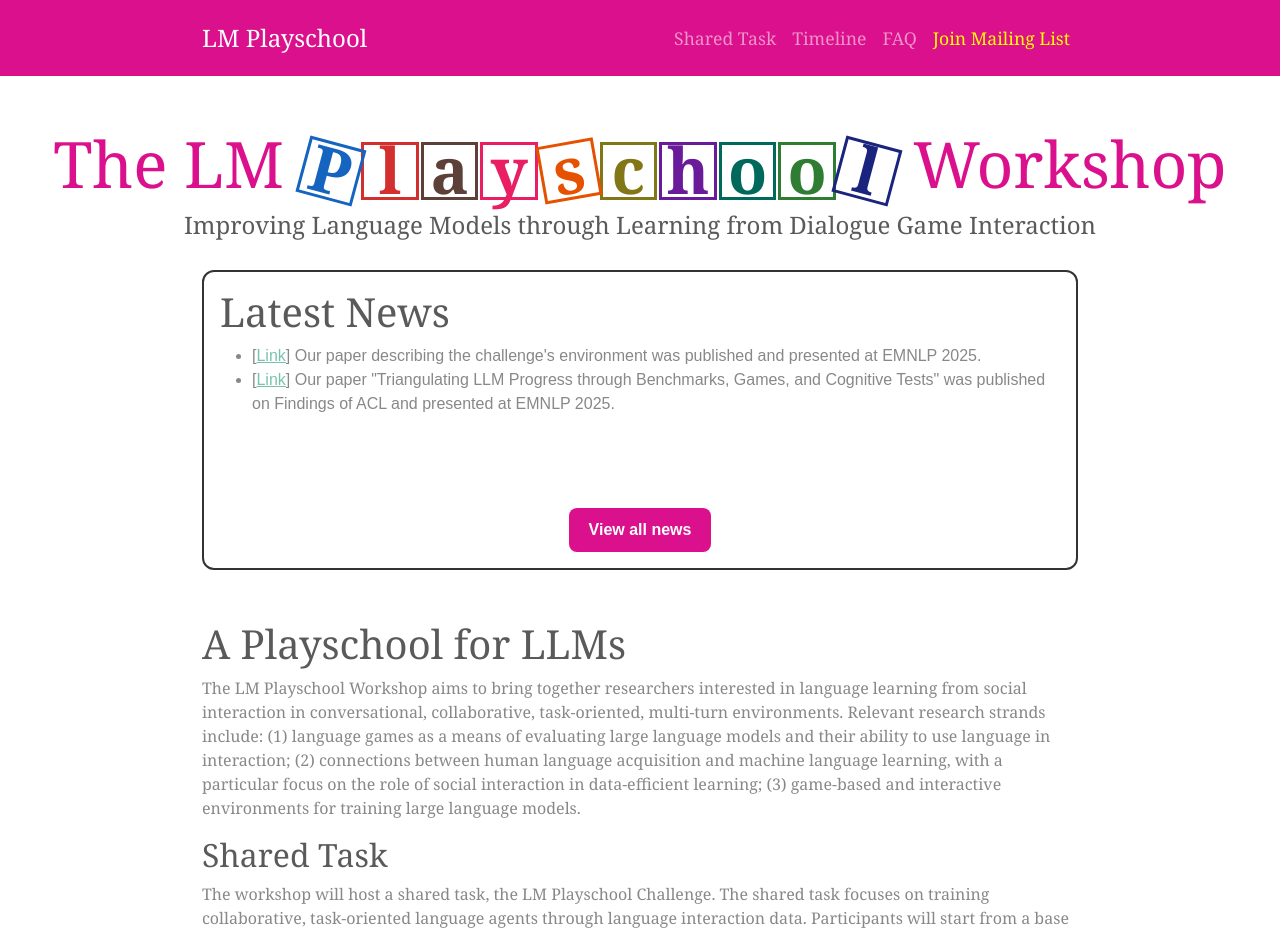
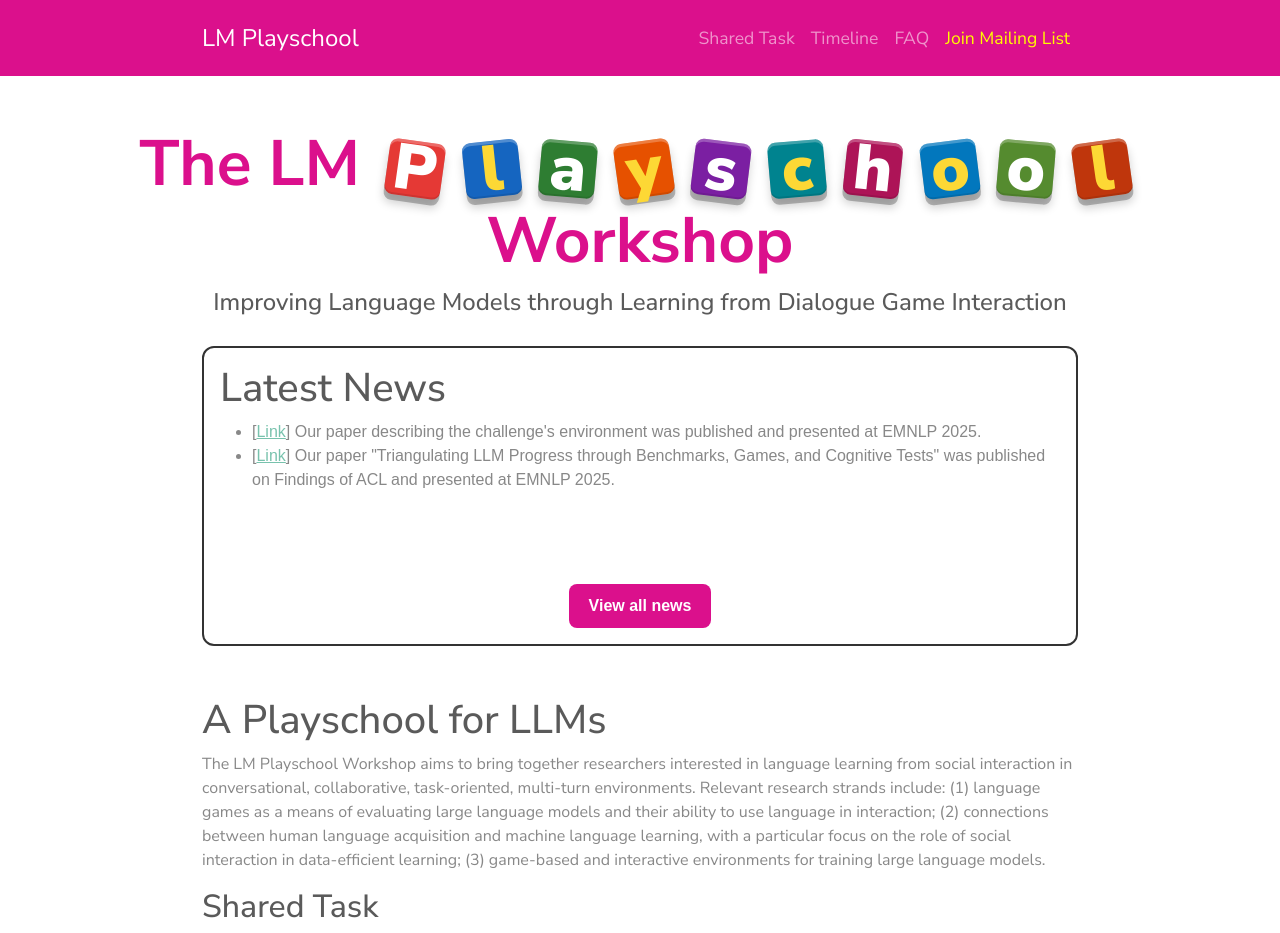
Before and after one commit to lm-playschool/lm-playschool.github.io, a Jekyll site: the page built from index.md, in a window 1280 px wide. Shown: the top 933 px of the page. Built offline with Jekyll 4.4.1, drawn with Linux system fonts in a browser that asks for light colours; our own code applies the rules of GitHub Pages for plain Markdown files.

Commit message:
Switch to Nunito Sans font and foam puzzle tile style for Playschool letters

```diff
--- a/_includes/head.html
+++ b/_includes/head.html
@@ -3,6 +3,7 @@
   <meta http-equiv="X-UA-Compatible" content="IE=edge">
   <meta name="viewport" content="width=device-width, initial-scale=1">
   {%- seo -%}
+  <link href="https://fonts.googleapis.com/css2?family=Nunito+Sans:ital,wght@0,400;0,500;0,700;0,900;1,400&display=swap" rel="stylesheet">
   <link rel="stylesheet" href="{{ "/assets/main.css" | relative_url }}">
   {%- feed_meta -%}
   <script src="{{ "/assets/javascript/bootstrap/bootstrap.bundle.min.js" | relative_url }}"></script>
--- a/_layouts/home.html
+++ b/_layouts/home.html
@@ -4,7 +4,7 @@ layout: default
 <article>
   <div>
     <header class="header-home">
-      <h1 class="site-title">The LM <span class="ps-letter" style="color:#1565C0;transform:rotate(15deg)">P</span><span class="ps-letter" style="color:#D32F2F">l</span><span class="ps-letter" style="color:#5D4037">a</span><span class="ps-letter" style="color:#E91E63">y</span><span class="ps-letter" style="color:#E65100;transform:rotate(-10deg)">s</span><span class="ps-letter" style="color:#827717">c</span><span class="ps-letter" style="color:#6A1B9A">h</span><span class="ps-letter" style="color:#00695C">o</span><span class="ps-letter" style="color:#2E7D32">o</span><span class="ps-letter" style="color:#1A237E;transform:rotate(15deg)">l</span> Workshop</h1>
+      <h1 class="site-title">The LM <span class="ps-letter" style="--tile:#E53935;--letter:#FFFFFF;transform:rotate(8deg)">P</span><span class="ps-letter" style="--tile:#1565C0;--letter:#FDD835;transform:rotate(-6deg)">l</span><span class="ps-letter" style="--tile:#2E7D32;--letter:#FFFFFF;transform:rotate(5deg)">a</span><span class="ps-letter" style="--tile:#E65100;--letter:#FDD835;transform:rotate(-8deg)">y</span><span class="ps-letter" style="--tile:#7B1FA2;--letter:#FFFFFF;transform:rotate(7deg)">s</span><span class="ps-letter" style="--tile:#00838F;--letter:#FDD835;transform:rotate(-5deg)">c</span><span class="ps-letter" style="--tile:#AD1457;--letter:#FFFFFF;transform:rotate(6deg)">h</span><span class="ps-letter" style="--tile:#0277BD;--letter:#FDD835;transform:rotate(-7deg)">o</span><span class="ps-letter" style="--tile:#558B2F;--letter:#FFFFFF;transform:rotate(5deg)">o</span><span class="ps-letter" style="--tile:#BF360C;--letter:#FDD835;transform:rotate(-8deg)">l</span> Workshop</h1>
       <h4>{{ site.subtitle | escape }}</h4>
     </header>
   </div>
--- a/_sass/_variables.scss
+++ b/_sass/_variables.scss
@@ -69,7 +69,7 @@ $border-radius-sm:            .3rem !default;
 // Fonts
 
 // stylelint-disable-next-line value-keyword-case
-$headings-font-family:        'Georgia', 'Book Antiqua', Palatino, serif !default;
+$headings-font-family:        'Nunito Sans', sans-serif !default;
 $headings-color:              $gray-700 !default;
 
 // Tables
--- a/assets/main.scss
+++ b/assets/main.scss
@@ -9,7 +9,7 @@
 @import "bootstrap_customization";
 
 body {
-  font-family: 'Georgia', 'Book Antiqua', Palatino, serif;
+  font-family: 'Nunito Sans', sans-serif;
 }
 
 blockquote{
@@ -60,21 +60,31 @@ blockquote{
 }
 .site-title{
   color: #db108c;
-  font-size:4em;
+  font-size: 4em;
+  font-weight: 700;
 }
 
 .ps-letter {
   display: inline-flex;
   align-items: center;
   justify-content: center;
-  border: 3px solid currentColor;
-  width: 0.9em;
-  height: 0.9em;
+  position: relative;
+  width: 0.88em;
+  height: 0.88em;
   padding: 0;
-  margin: 0 1px;
-  font-family: 'Georgia', 'Book Antiqua', Palatino, serif;
-  font-weight: bold;
+  margin: 0 10px;
+  border-radius: 8px;
+  border: none;
+  font-family: 'Nunito Sans', sans-serif;
+  font-weight: 900;
+  background-color: var(--tile, #e53935);
+  color: var(--letter, #fff);
   vertical-align: middle;
+  box-shadow:
+    inset 0 3px 0 rgba(255,255,255,0.25),
+    inset 0 -2px 0 rgba(0,0,0,0.1),
+    0 6px 0 rgba(0,0,0,0.25),
+    0 9px 10px rgba(0,0,0,0.18);
 }
 
 .page-content{
```
